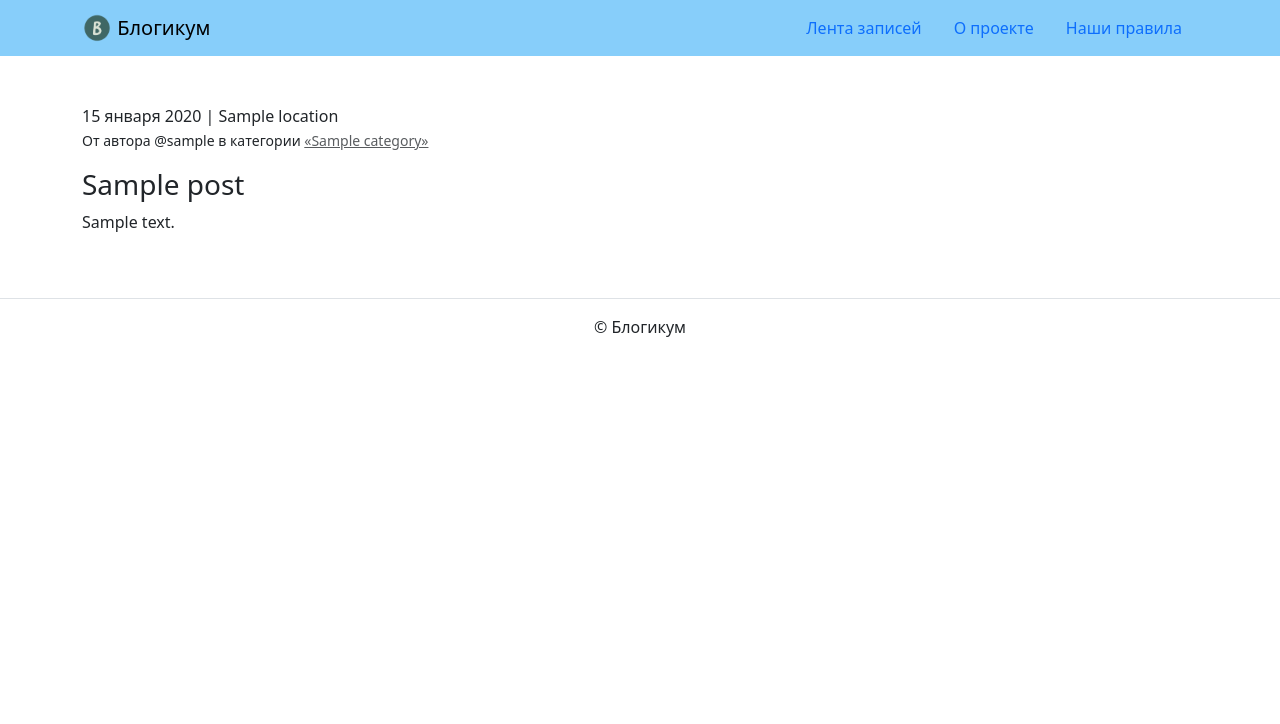
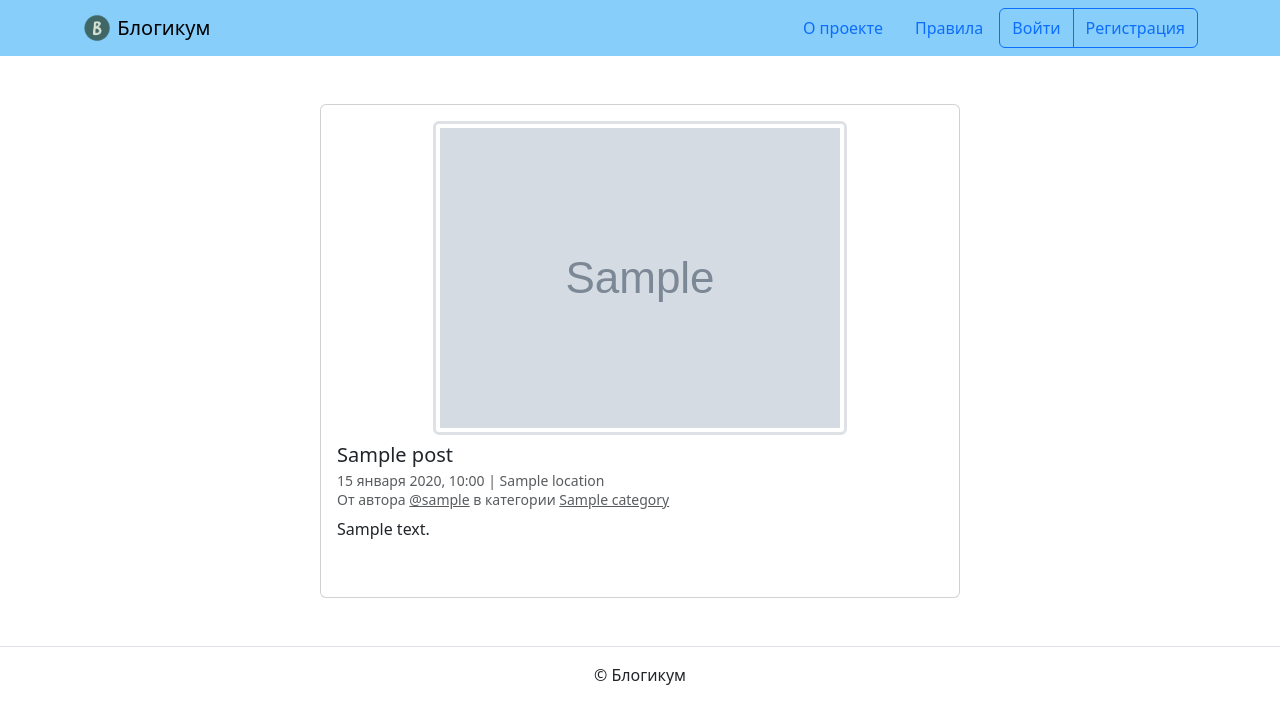
Before and after one commit to sokolnikWaitWhat/django_sprint4, a Django app: page /posts/1/ in a window 1280 px wide. Shown: the top 724 px of the page. Run offline with Django 3.2, Linux system fonts and the light colour scheme; tables that the repository leaves empty hold one stand-in row (values such as "Sample post"); grey boxes marked "Sample" are stand-in pictures; parts of the project's set-up code (start-up, migrations or seed data) failed here and were passed over; some libraries are stand-ins or nearby versions.

Commit message:
Middle ver 1.4

```diff
--- a/blogicum/blog/models.py
+++ b/blogicum/blog/models.py
@@ -1,5 +1,6 @@
 from django.db import models
 from django.contrib.auth import get_user_model
+from django import forms
 
 User = get_user_model()
 
@@ -54,6 +55,7 @@ class Post(BaseModel):
     location = models.ForeignKey(
         Location, on_delete=models.SET_NULL, null=True,
         blank=True, verbose_name='Местоположение')
+    image = models.ImageField('Фото', blank=True)
     category = models.ForeignKey(
         Category, on_delete=models.SET_NULL, null=True,
         verbose_name='Категория')
@@ -61,3 +63,18 @@ class Post(BaseModel):
     class Meta:
         verbose_name = 'публикация'
         verbose_name_plural = 'Публикации'
+
+
+class UserForm(forms.ModelForm):
+    class Meta:
+        model = get_user_model()
+        fields = ('username', 'first_name', 'last_name', 'email')
+
+
+class PostForm(forms.ModelForm):
+    class Meta:
+        model = Post
+        exclude = ('created_at',)
+        widgets = {
+            'pub_date': forms.DateTimeInput(attrs={'type': 'datetime-local'})
+        }
--- a/blogicum/blog/urls.py
+++ b/blogicum/blog/urls.py
@@ -4,8 +4,12 @@ from . import views
 app_name = 'blog'
 
 urlpatterns = [
-    path('', views.index, name='index'),
+    path('create_post/', views.PostCreateView.as_view(), name='create_post'),
+    path('profile/<slug:username>/', views.profile, name='profile'),
+    path('edit_profile/',
+         views.edit_profile, name='edit_profile'),
     path('posts/<int:id>/', views.post_detail, name='post_detail'),
     path('category/<slug:category_slug>/',
-         views.category_posts, name='category_posts')
+         views.category_posts, name='category_posts'),
+    path('', views.index, name='index')
 ]
--- a/blogicum/blog/views.py
+++ b/blogicum/blog/views.py
@@ -1,13 +1,21 @@
 from django.shortcuts import render, get_object_or_404
-from blog.models import Post, Category
+from blog.models import Post, Category, PostForm
 from datetime import datetime
+from django.contrib.auth import get_user_model
+from .models import UserForm
+from django.core.paginator import Paginator
+from django.views.generic import CreateView
+from django.urls import reverse_lazy
 
 
 def index(request):
     post_list = Post.objects.select_related('category').filter(
         is_published=True, category__is_published=True,
-        pub_date__lt=datetime.now()).order_by('-pub_date')[:5]
-    return render(request, 'blog/index.html', {'post_list': post_list})
+        pub_date__lt=datetime.now()).order_by('-pub_date')
+    paginator = Paginator(post_list, 10)
+    page_number = request.GET.get('page')
+    page_obj = paginator.get_page(page_number)
+    return render(request, 'blog/index.html', {'page_obj': page_obj})
 
 
 def post_detail(request, id):
@@ -23,5 +31,34 @@ def category_posts(request, category_slug):
     post_list = Post.objects.select_related('category').filter(
         is_published=True, category_id=category.id,
         pub_date__lt=datetime.now())
+    paginator = Paginator(post_list, 10)
+    page_number = request.GET.get('page')
+    page_obj = paginator.get_page(page_number)
     return render(request, 'blog/category.html',
-                  {'category': category, 'post_list': post_list})
+                  {'category': category, 'page_obj': page_obj})
+
+
+def profile(request, username):
+    user = get_object_or_404(get_user_model(), username=username)
+    post_list = Post.objects.all().filter(
+        is_published=True, category__is_published=True,
+        pub_date__lt=datetime.now(), author=user.id).order_by('-pub_date')
+    paginator = Paginator(post_list, 10)
+    page_number = request.GET.get('page')
+    page_obj = paginator.get_page(page_number)
+    return render(request, 'blog/profile.html',
+                  {'profile': user, 'page_obj': page_obj})
+
+
+def edit_profile(request):
+    form = UserForm(request.POST or None, instance=request.user)
+    if form.is_valid():
+        form.save()
+    return render(request, 'blog/user.html', {'form': form})
+
+
+class PostCreateView(CreateView):
+    model = Post
+    form_class = PostForm
+    template_name = 'blog/create.html'
+    success_url = reverse_lazy('blog:index')
--- a/blogicum/blogicum/settings.py
+++ b/blogicum/blogicum/settings.py
@@ -23,7 +23,7 @@ BASE_DIR = Path(__file__).resolve().parent.parent
 SECRET_KEY = 'django-insecure-(a5k@cfk-58yl+a5_-$auht&0ict)0g^bh$^hf&03gs)dllqmp'
 
 # SECURITY WARNING: don't run with debug turned on in production!
-DEBUG = False
+DEBUG = True
 
 ALLOWED_HOSTS = [
     'localhost',
@@ -79,6 +79,9 @@ TEMPLATES = [
 
 WSGI_APPLICATION = 'blogicum.wsgi.application'
 
+EMAIL_BACKEND = 'django.core.mail.backends.filebased.EmailBackend'
+
+EMAIL_FILE_PATH = BASE_DIR / 'sent_emails'
 
 # Database
 # https://docs.djangoproject.com/en/3.2/ref/settings/#databases
--- a/blogicum/blogicum/urls.py
+++ b/blogicum/blogicum/urls.py
@@ -14,14 +14,24 @@ Including another URLconf
     2. Add a URL to urlpatterns:  path('blog/', include('blog.urls'))
 """
 from django.contrib import admin
-from django.urls import path, include
-
+from django.urls import path, include, reverse_lazy
+from django.contrib.auth.forms import UserCreationForm
+from django.views.generic.edit import CreateView
 
 handler404 = 'pages.views.page_not_found'
 handler500 = 'pages.views.server_error'
 urlpatterns = [
     path('admin/', admin.site.urls),
     path('pages/', include('pages.urls')),
+    path(
+        'auth/registration/',
+        CreateView.as_view(
+            template_name='registration/registration_form.html',
+            form_class=UserCreationForm,
+            success_url=reverse_lazy('blog:index'),
+        ),
+        name='registration',
+    ),
     path('auth/', include('django.contrib.auth.urls')),
     path('', include('blog.urls'))
 ]
--- a/blogicum/templates/base.html
+++ b/blogicum/templates/base.html
@@ -1,9 +1,8 @@
 {% load static %}
+{% load django_bootstrap5 %}
 <!DOCTYPE html>
 <html lang="ru">
   <head>
-    {% load django_bootstrap5 %}
-    {% bootstrap_css %}
     <meta charset="utf-8">
     <meta name="viewport" content="width=device-width, initial-scale=1">
     <link rel="icon" href="{% static 'img/fav/favicon.ico' %}" type="image">
@@ -13,12 +12,13 @@
     <title>
       {% block title %}{% endblock %}
     </title>
+    {% bootstrap_css %}
   </head>
   <body>
     {% include "includes/header.html" %}
     <main>
       <div class="container py-5">
-      {% block content %}{% endblock %}
+        {% block content %}{% endblock %}
       </div>
     </main>
     {% include "includes/footer.html" %}
--- a/blogicum/templates/blog/detail.html
+++ b/blogicum/templates/blog/detail.html
@@ -1,12 +1,43 @@
 {% extends "base.html" %}
 {% block title %}
-{{ post.title }} | {% if post.location and post.location.is_published %}{{ post.location.name }} |{% endif %} {{ post.pub_date|date:"d E Y" }}
+  {{ post.title }} | {% if post.location and post.location.is_published %}{{ post.location.name }}{% else %}Планета Земля{% endif %} |
+  {{ post.pub_date|date:"d E Y" }}
 {% endblock %}
 {% block content %}
-  <article>
-    <p>{{ post.pub_date|date:"d E Y" }} | {% if post.location and post.location.is_published %}{{ post.location.name }}{% else %}Планета Земля{% endif %}<br>
-      <small>От автора @{{ post.author.username }} в категории {% include "includes/category_link.html" %}</small></p>
-    <h3>{{ post.title }}</h3>
-    <p>{{ post.text|linebreaksbr }}</p>
-  </article>
+  <div class="col d-flex justify-content-center">
+    <div class="card" style="width: 40rem;">
+      <div class="card-body">
+        {% if post.image %}
+          <a href="{{ post.image.url }}" target="_blank">
+            <img class="border-3 rounded img-fluid img-thumbnail mb-2 mx-auto d-block" src="{{ post.image.url }}">
+          </a>
+        {% endif %}
+        <h5 class="card-title">{{ post.title }}</h5>
+        <h6 class="card-subtitle mb-2 text-muted">
+          <small>
+            {% if not post.is_published %}
+              <p class="text-danger">Пост снят с публикации админом</p>
+            {% elif not post.category.is_published %}
+              <p class="text-danger">Выбранная категория снята с публикации админом</p>
+            {% endif %}
+            {{ post.pub_date|date:"d E Y, H:i" }} | {% if post.location and post.location.is_published %}{{ post.location.name }}{% else %}Планета Земля{% endif %}<br>
+            От автора <a class="text-muted" href="{% url 'blog:profile' post.author.username %}">@{{ post.author.username }}</a> в
+            категории {% include "includes/category_link.html" %}
+          </small>
+        </h6>
+        <p class="card-text">{{ post.text|linebreaksbr }}</p>
+        {% if user == post.author %}
+          <div class="mb-2">
+            <a class="btn btn-sm text-muted" href="{% url 'blog:edit_post' post.id %}" role="button">
+              Отредактировать публикацию
+            </a>
+            <a class="btn btn-sm text-muted" href="{% url 'blog:delete_post' post.id %}" role="button">
+              Удалить публикацию
+            </a>
+          </div>
+        {% endif %}
+        {% include "includes/comments.html" %}
+      </div>
+    </div>
+  </div>
 {% endblock %}
--- a/blogicum/templates/blog/index.html
+++ b/blogicum/templates/blog/index.html
@@ -3,10 +3,10 @@
   Лента записей
 {% endblock %}
 {% block content %}
-  <h1 class="mb-5">Лента записей</h1>
-  {% for post in post_list %}
+  {% for post in page_obj %}
     <article class="mb-5">
       {% include "includes/post_card.html" %}
     </article>
   {% endfor %}
+  {% include "includes/paginator.html" %}
 {% endblock %}
--- a/blogicum/templates/includes/category_link.html
+++ b/blogicum/templates/includes/category_link.html
@@ -1,3 +1,3 @@
 <a class="text-muted" href="{% url 'blog:category_posts' post.category.slug %}">
-  «{{ post.category.title }}»
+  {{ post.category.title }}
 </a>
--- a/blogicum/templates/includes/header.html
+++ b/blogicum/templates/includes/header.html
@@ -9,20 +9,32 @@
       {% with request.resolver_match.view_name as view_name %}
         <ul class="nav  nav-pills">
           <li class="nav-item">
-            <a class="nav-link {% if view_name == 'blog:index' %} active {% endif %}" href="{% url 'blog:index' %}">
-              Лента записей
-            </a>
-          </li>
-          <li class="nav-item">
-            <a class="nav-link {% if view_name == 'pages:about' %} active {% endif %}" href="{% url 'pages:about' %}">
+            <a class="nav-link {% if view_name == 'pages:about' %} text-white {% endif %}" href="{% url 'pages:about' %}">
               О проекте
             </a>
           </li>
           <li class="nav-item">
-            <a class="nav-link {% if view_name == 'pages:rules' %} active {% endif %}" href="{% url 'pages:rules' %}">
-              Наши правила
+            <a class="nav-link {% if view_name == 'pages:rules' %} text-white {% endif %}" href="{% url 'pages:rules' %}">
+              Правила
             </a>
           </li>
+          {% if user.is_authenticated %}
+            <div class="btn-group" role="group" aria-label="Basic outlined example">
+              <button type="button" class="btn btn-outline-primary"><a class="text-decoration-none text-reset"
+                  href="{% url 'blog:create_post' %}">Написать пост</a></button>
+              <button type="button" class="btn btn-outline-primary"><a class="text-decoration-none text-reset"
+                  href="{% url 'blog:profile' user.username %}">{{ user.username }}</a></button>
+              <button type="button" class="btn btn-outline-primary"><a class="text-decoration-none text-reset"
+                  href="{% url 'logout' %}">Выйти</a></button>
+            </div>
+          {% else %}
+            <div class="btn-group" role="group" aria-label="Basic outlined example">
+              <button type="button" class="btn btn-outline-primary"><a class="text-decoration-none text-reset"
+                  href="{% url 'login' %}">Войти</a></button>
+              <button type="button" class="btn btn-outline-primary"><a class="text-decoration-none text-reset"
+                  href="{% url 'registration' %}">Регистрация</a></button>
+            </div>
+          {% endif %}
         </ul>
       {% endwith %}
     </div>
```
Also changed, not shown: blogicum/templates/blog/category.html (+9 -9 lines), blogicum/templates/includes/post_card.html (+16 -2 lines), blogicum/templates/pages/about.html (+11 -3 lines), blogicum/templates/pages/rules.html (+9 -1 lines).
